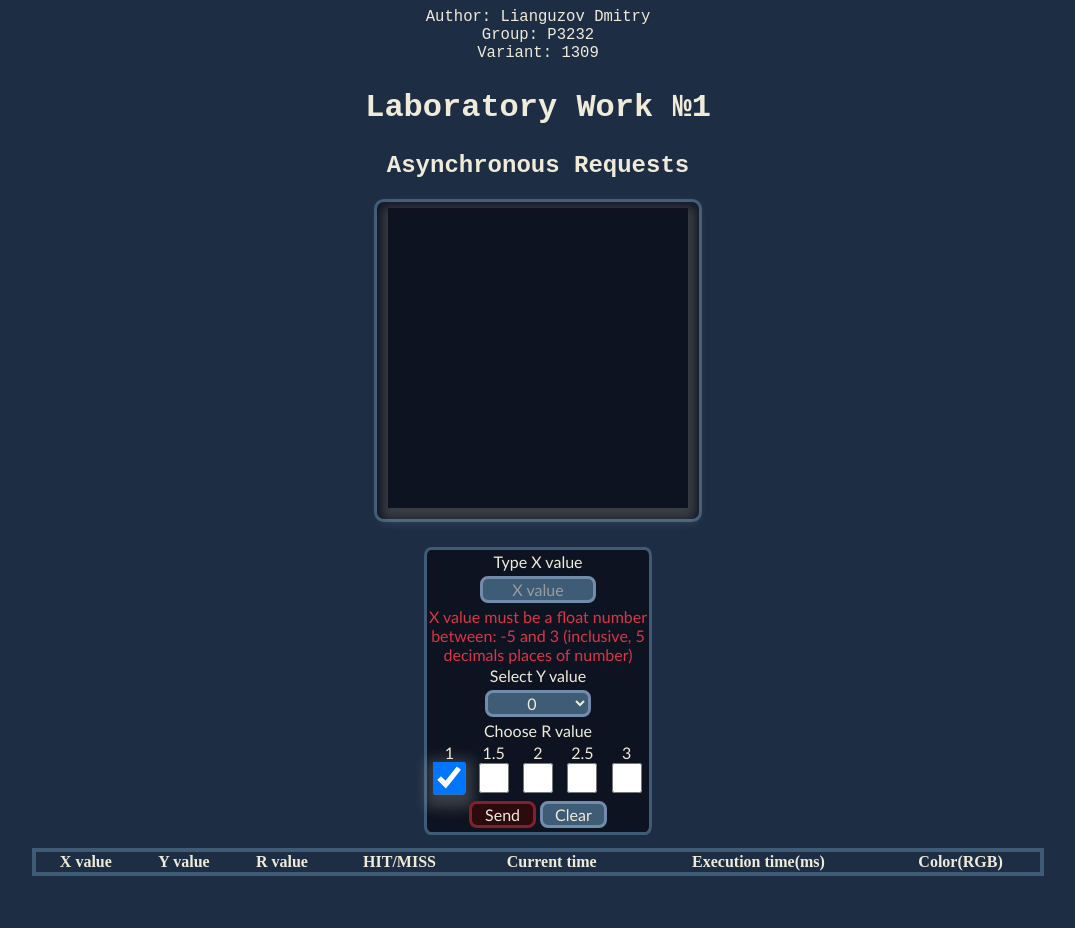
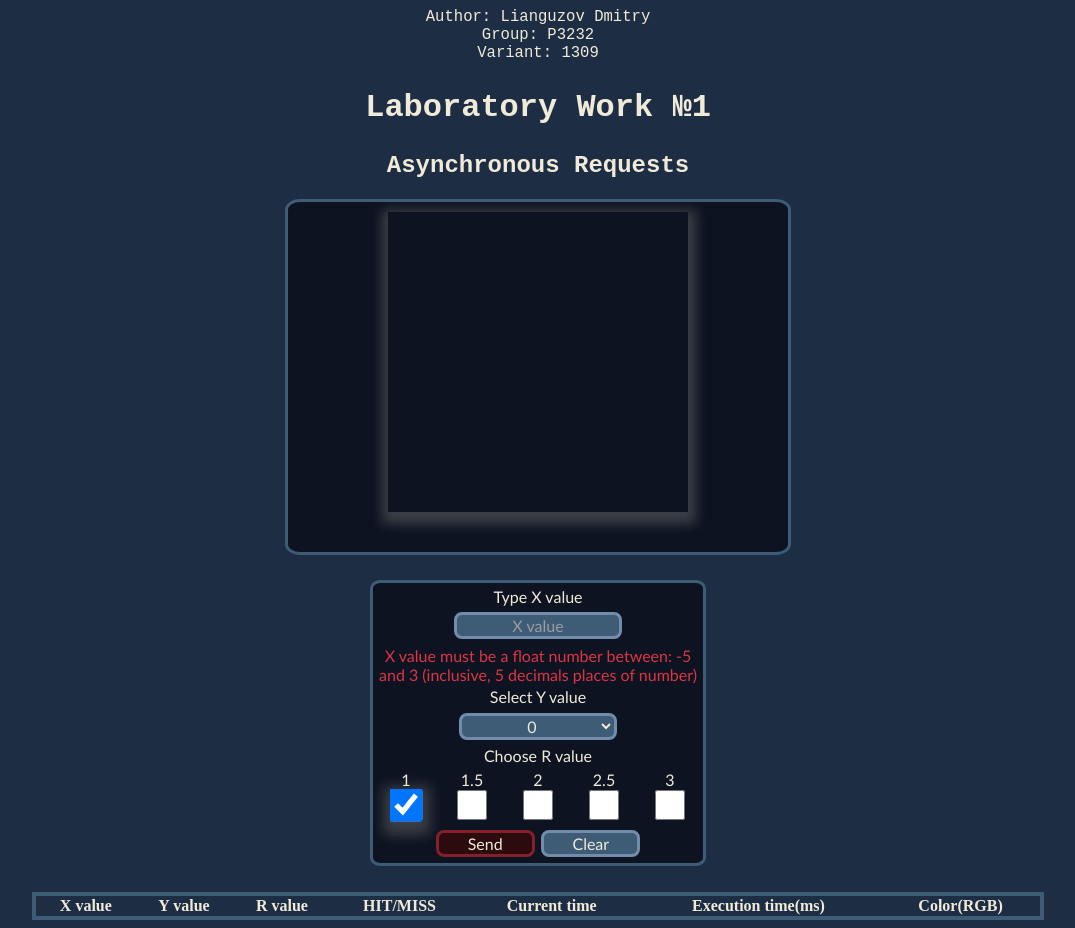
Before and after one commit to SoCloseToHeaven/itmo_web_ajax, a React app: page / in a window 1280 px wide. Shown: the whole page, without its empty margins (102-1177 px from the left). Before the commit the page ends 884 px from the top, so only its background shows below. Built offline with nearby package versions, Linux system fonts and the light colour scheme.

Commit message:
change form/graph container size parameters

```diff
--- a/src/index.css
+++ b/src/index.css
@@ -27,7 +27,11 @@ body {
 /* TODO: add styles */
 
 .graph-container {
-    margin: 1% 37% 2% 37%;
+    /* margin: 1% 37% 2% 37%; */
+    width: 500px;
+    height: 350px;
+    margin: auto;
+
     align-items: center;
     align-self: center;
     text-align: center;
@@ -42,7 +46,11 @@ body {
     align-items: center;
     align-self: center;
 
-    margin: 1% 41% 1% 41%;
+
+    margin: 2% auto 2%;
+
+    width: 330px;
+    height: 280px;
 
     background-color: #0D1321;
     font-family: 'Gill Sans', 'Gill Sans MT', Calibri, 'Trebuchet MS', sans-serif;
```
